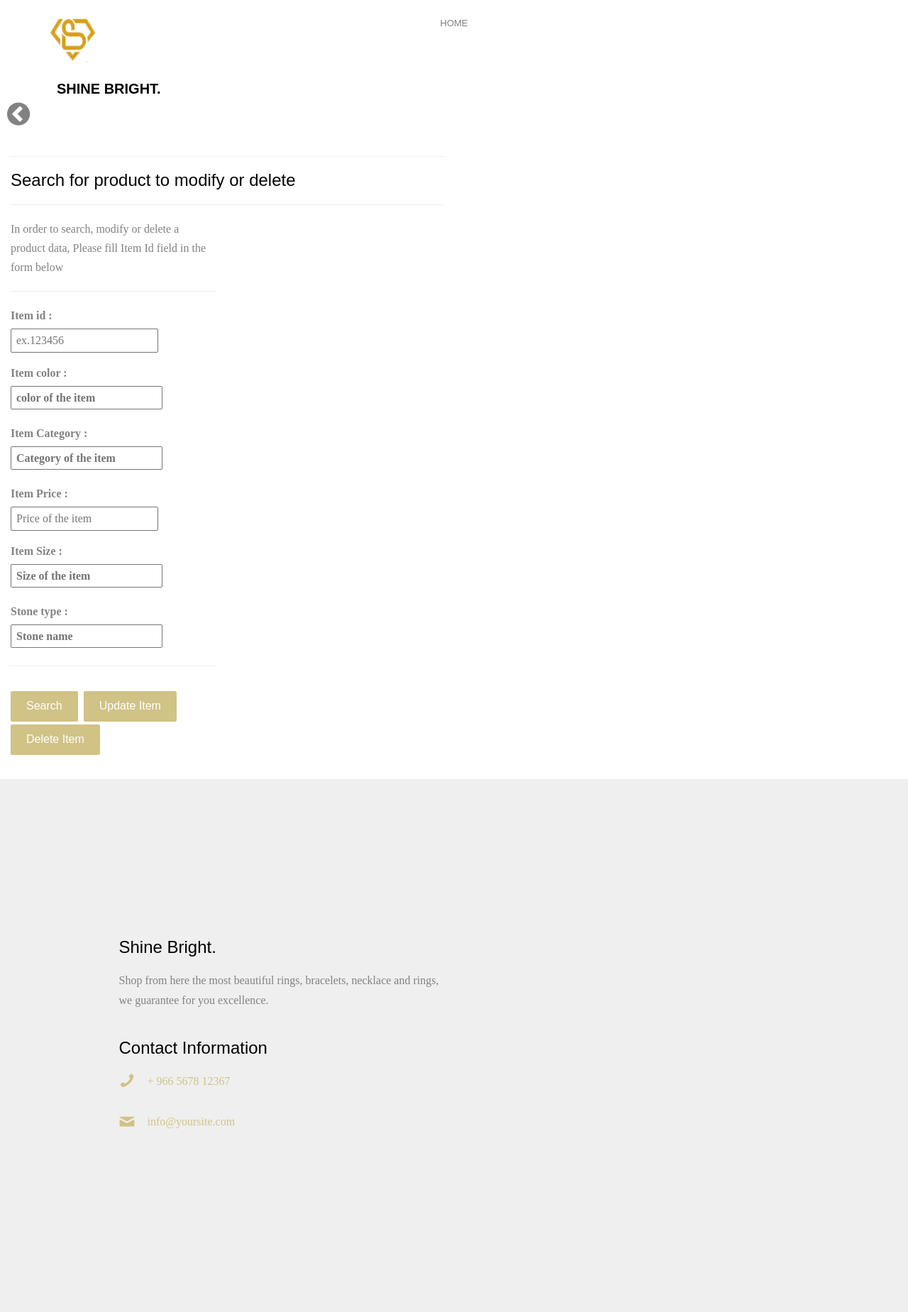
After one commit to dev-jey/php-ecommerce, a PHP site: page /Modify_Item.php in a window 1280 px wide. The commit adds this page. Shown: the whole page at 71% size. Run offline with PHP 8.4, Linux system fonts and the light colour scheme; some libraries are stand-ins or nearby versions; some web fonts are replaced.

Commit message:
NEw change

```diff
--- /dev/null
+++ b/Modify_Item.php
@@ -0,0 +1,239 @@
+<!--Reema sectin-->
+
+<?php
+include("include/adminheader.php");
+?>
+
+	<form action="Modify_Item.php" method="POST">
+
+
+	<div class="col-md-6 animate-box">
+
+					<hr><h3>Search for product to modify or delete</h3><hr>
+					<form action="#">
+						<div class="row form-group">
+							<div class="col-md-6">
+								<!-- <label for="fname">First Name</label> -->
+
+    <p> In order to search, modify or delete a product data, Please fill Item Id field in the form below </p>
+	<hr>
+	<?php
+
+   $hostname = "localhost";
+   $username = "root";
+   $password = "";
+   $databaseName = "stones";
+
+    $Item_id = "";
+	$Item_color = "";
+	$Item_category = "";
+	$Item_price = "";
+	$Item_size = "";
+	$Stone_type = "";
+
+   mysqli_report(MYSQLI_REPORT_ERROR | MYSQLI_REPORT_STRICT );
+
+   try {
+
+	$connect = mysqli_connect($hostname, $username, $password, $databaseName);
+
+   }catch(MuSQLi_sql_Exception $ex){
+	echo ("error in connecting");
+	}
+
+	function getData(){
+
+	$data = array();
+	$data[0] = $_POST['Item_id'];
+	$data[1] = $_POST['Item_color'];
+	$data[2] = $_POST['Item_category'];
+	$data[3] = $_POST['Item_price'];
+	$data[4] = $_POST['Item_size'];
+	$data[5] = $_POST['Stone_type'];
+	 return $data;
+	}
+	// search
+	if ( isset($_POST['search']))
+	{
+
+		$info = getData();
+		$search_query = "SELECT * FROM `item` WHERE Item_id = '$info[0]'";
+		$search_result = mysqli_query($connect, $search_query);
+			if ($search_result)
+			{
+				if(mysqli_num_rows($search_result))
+				{
+					while( $rows = mysqli_fetch_array($search_result))
+					{
+							$Item_id = $rows['Item_id'];
+							$Item_color= $rows['Item_color'];
+							$Item_category = $rows['Item_category'];
+							$Item_price = $rows['Item_price'];
+							$Item_size = $rows['Item_size'];
+							$Stone_type = $rows['Stone_type'];
+					}
+				} else{
+					echo ("No such Item id is available");
+				}
+			} else {
+				echo("Result error");
+			}
+	}
+
+	//Delete
+
+	if(isset($_POST['delete'])){
+		$info = getData();
+		$delete_query = "DELETE FROM `item` WHERE Item_id = '$info[0]'";
+		try{
+			$delete_result = mysqli_query($connect, $delete_query);
+			if($delete_result){
+				if(mysqli_affected_rows($connect)>0){
+					echo("Item been deleted Successfully !");
+				}else{
+					echo ("There is an error to delete an item");
+				}
+			}
+		}catch(Exception $ex){
+			echo("Error in delete !".$ex->getMessage());
+	}}
+
+	//Update
+	if (isset($_POST['update'])){
+		$info = getData();
+		$update_query = "UPDATE `item` SET `Item_color`='$info[1]',`Item_category`= '$info[2]',`Item_price`='$info[3]',`Item_size`='$info[4]',`Stone_type`='$info[5]' WHERE Item_id = '$info[0]'";
+			try{
+			$update_result = mysqli_query($connect, $update_query);
+			if($update_result){
+				if(mysqli_affected_rows($connect)>0){
+					echo("Item been Updated Successfully !");
+				}else{
+					echo ("There is an error to update item");
+				}
+			}
+		}catch(Exception $ex){
+			echo("Error in update !".$ex->getMessage());
+	}}
+	?>
+            <div class="row form-group">
+							<div class="col-md-12">
+           <label> <strong> Item id :</strong></label><br>
+  <input type="text" id=" item id " name="Item_id" placeholder=" ex.123456" value ="<?php echo($Item_id);?>" ><br>
+
+							</div>
+                </div>
+
+                            <div class="row form-group">
+							<div class="col-md-12">
+
+								<label><strong> Item color :</strong></label><br>
+
+    <label><input name= "Item_color" type = "text" placeholder=" color of the item" value ="<?php echo($Item_color);?>"></label>
+							</div>
+						</div>
+
+						<div class="row form-group">
+							<div class="col-md-12">
+								<label><strong> Item Category :</strong></label><br>
+
+    <label><input name= "Item_category" type = "text" placeholder=" Category of the item" value ="<?php echo($Item_category);?>"></label>
+
+							</div>
+						</div>
+
+
+                        <div class="row form-group">
+							<div class="col-md-12">
+							      <label><strong>Item Price :</strong> </label><br>
+    <input type="text" placeholder=" Price of the item" name="Item_price" value ="<?php echo($Item_price);?>"><br>
+							</div>
+						</div>
+
+                        <div class="row form-group">
+							<div class="col-md-12">
+
+   						      <label><strong> Item Size :</strong> </label><br>
+    <label><input name= "Item_size" type = "text" placeholder=" Size of the item" value ="<?php echo($Item_size);?>"></label>
+
+
+							</div>
+						</div>
+
+
+                        <div class="row form-group">
+							<div class="col-md-12">
+
+    <label><strong>Stone type :</strong></label><br>
+	    <label><input name= "Stone_type" type = "text" placeholder=" Stone name" value ="<?php echo($Stone_type);?>"></label>
+
+
+    <hr>
+							</div>
+						</div>
+
+						<div class="form-group">
+							<input type="submit" name="search" value="Search" class="btn btn-primary">
+							<input type="submit" name="update" value="Update Item" class="btn btn-primary">
+							<input type="submit" name="delete" value="Delete Item" class="btn btn-primary">
+
+						</div>
+
+					</form>
+				</div>
+			</div>
+
+		</div>
+	</div>
+
+
+<footer id="fh5co-footer" role="contentinfo">
+		<div id="fh5co-contact">
+		<div class="container">
+			<div class="row">
+				<div class="col-md-5 col-md-push-1 animate-box">
+
+					<div class="fh5co-contact-info">
+                        <h3>Shine Bright.</h3>
+					<p>Shop from here the most beautiful rings, bracelets, necklace and rings, we guarantee for you excellence.</p><hr>
+						<h3>Contact Information</h3>
+						<ul>
+							<li class="phone"><a href="tel://1234567920">+ 966 5678 12367</a></li>
+							<li class="email"><a href="mailto:info@yoursite.com">info@yoursite.com</a></li>
+
+						</ul>
+					</div>
+
+				</div>
+
+
+
+		</div>
+	</footer>
+	</div>
+
+	<div class="gototop js-top">
+		<a href="#" class="js-gotop"><i class="icon-arrow-up"></i></a>
+	</div>
+	<!-- jQuery -->
+	<script src="js/jquery.min.js"></script>
+	<!-- jQuery Easing -->
+	<script src="js/jquery.easing.1.3.js"></script>
+	<!-- Bootstrap -->
+	<script src="js/bootstrap.min.js"></script>
+	<!-- Waypoints -->
+	<script src="js/jquery.waypoints.min.js"></script>
+	<!-- Carousel -->
+	<script src="js/owl.carousel.min.js"></script>
+	<!-- countTo -->
+	<script src="js/jquery.countTo.js"></script>
+	<!-- Flexslider -->
+	<script src="js/jquery.flexslider-min.js"></script>
+	<!-- Google Map -->
+	<script src="https://maps.googleapis.com/maps/api/js?key=AIzaSyCefOgb1ZWqYtj7raVSmN4PL2WkTrc-KyA&sensor=false"></script>
+	<script src="js/google_map.js"></script>
+
+	<!-- Main -->
+	<script src="js/main.js"></script>
+
+	</body>
+</html>
--- a/account.php
+++ b/account.php
@@ -1,3 +1,5 @@
+<!--Hissah sectin-->
+
 <?php
 include("include/header.php");
 include("database/connect.php");
--- a/add_product.php
+++ b/add_product.php
@@ -11,11 +11,12 @@ if (isset($_POST['addthisprod'])) {
     $Stone_type = $_POST['Stone_type'];
     $Item_size = $_POST['Item_size'];
     $quantity = $_POST['quantity'];
+    $price = $_POST['price'];
     $sqlselect = "SELECT *  FROM Item_data where Item_id='" . $Item_category . "' and  Size='" . $Item_size . "' and type='" . $Stone_type . "' and Color='" . $Item_color . "'";
     $roe = mysqli_query($conn, $sqlselect);
     $rowitem3 = mysqli_fetch_assoc($roe);
     if ($roe->num_rows === 0) {
-        $sqlinsert = "INSERT INTO Item_data(Item_id,Color,Size,type, Quantity) VALUES('$Item_category','$Item_color','$Item_size','$Stone_type', '$quantity')";
+        $sqlinsert = "INSERT INTO Item_data(Item_id,Color,Size,type, Quantity, price) VALUES('$Item_category','$Item_color','$Item_size','$Stone_type', '$quantity', '$price')";
         // echo $sqlinsert;
         mysqli_query($conn, $sqlinsert);
     } else {
@@ -78,6 +79,7 @@ if (isset($_POST['addthisprod'])) {
                 </select>
             </div>
             <input type="number" name="quantity" class="form-control" placeholder="Quantity" required><br><br>
+            <input type="number" name="price" class="form-control" placeholder="Price" required><br><br>
             <!-- <a href="adminhome.php" class="btn btn-dark" style="padding: 7px 40px; margin-bottom: 20px;border: solid 1px green;">Back</a> -->
             <input type="submit" class="btn btn-primary" required name="addthisprod" value="Add this Product" style="padding: 7px 40px; margin-bottom: 20px;">
         </form>
--- a/admin.php
+++ b/admin.php
@@ -1,3 +1,5 @@
+<!--Maram sectin-->
+
 <?php
 include("include/header.php");
 include("database/connect.php");
--- a/adminhome.php
+++ b/adminhome.php
@@ -28,6 +28,9 @@ include("database/connect.php");
                 <table class="table table-striped custab">
                     <thead>
                         <a href="add_product.php" class="btn btn-primary btn-xs pull-right"><b>+</b> Add new product</a>
+
+                        <a name="Update/Delete Item" type="submit" value="Update/Delete Item" href = "Modify_Item.php" class="btn btn-primary" >Update/Delete Item</a>
+
                         <tr>
                             <th>ID</th>
                             <th>Image</th>
--- a/cart1.php
+++ b/cart1.php
@@ -1,3 +1,5 @@
+<!--Hissah sectin-->
+
 <?php
 include("database/connect.php");
 include("include/header.php");
--- a/contact.php
+++ b/contact.php
@@ -1,3 +1,5 @@
+<!--Alhanouf sectin-->
+
 <?php
 include("database/connect.php");
 include("include/header.php");
--- a/database/connect.php
+++ b/database/connect.php
@@ -1,3 +1,5 @@
+<!-- Razan section-->
+
 <?php
 $servername = "localhost";
 $username = "root";
--- a/index.php
+++ b/index.php
@@ -27,6 +27,8 @@ include("include/header.php");
 					<p>Our site contains bracelets, earrings, knots, rings, all of which are distinguished by the presence of stones gems.</p>
 				</div>
 			</div>
+ <!--Alhanouf sectin-->
+
 			<div class="row">
 				<?php
 				$query1 = 'SELECT * FROM item';
--- a/pastorders.php
+++ b/pastorders.php
@@ -1,3 +1,5 @@
+<!--Azhar sectin-->
+
 <?php
 include("database/connect.php");
 include("include/header.php");
--- a/sign-up.php
+++ b/sign-up.php
@@ -1,3 +1,5 @@
+<!--Hissah-Maram-Azhar-Alhanouf-Razan  sectin-->
+
 <?php
 include("include/header.php");
 include("database/connect.php");
```
Also changed, not shown: checkout.php (+25 -21 lines), item_desc.php (+3 -4 lines), R2_.jpg (added), b2.jpg (added), img/R2_.jpg (added), img/b2.jpg (added), stones.sql (line endings or trailing spaces), 1 other file.
